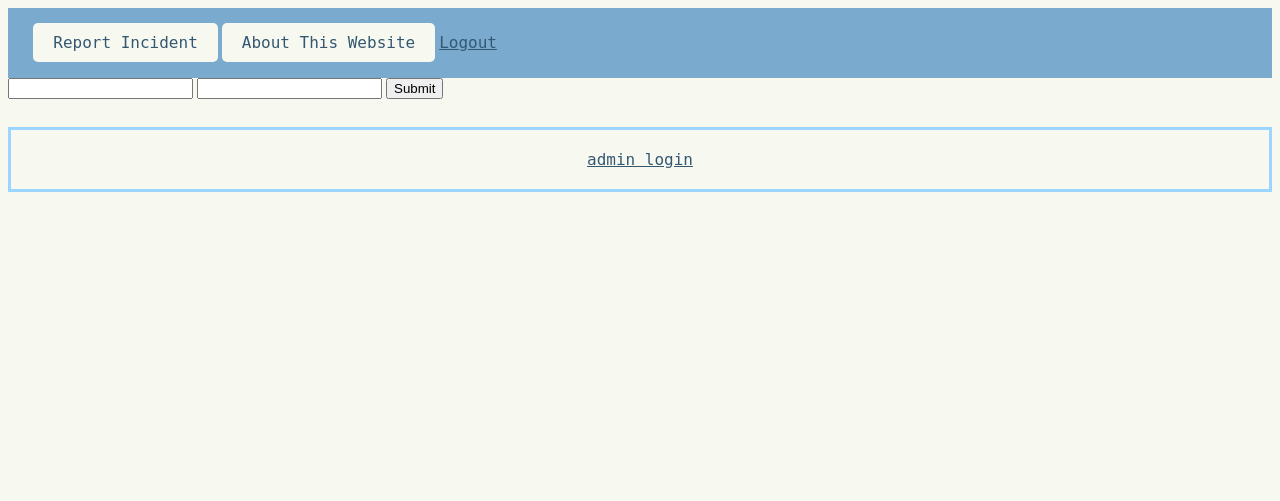
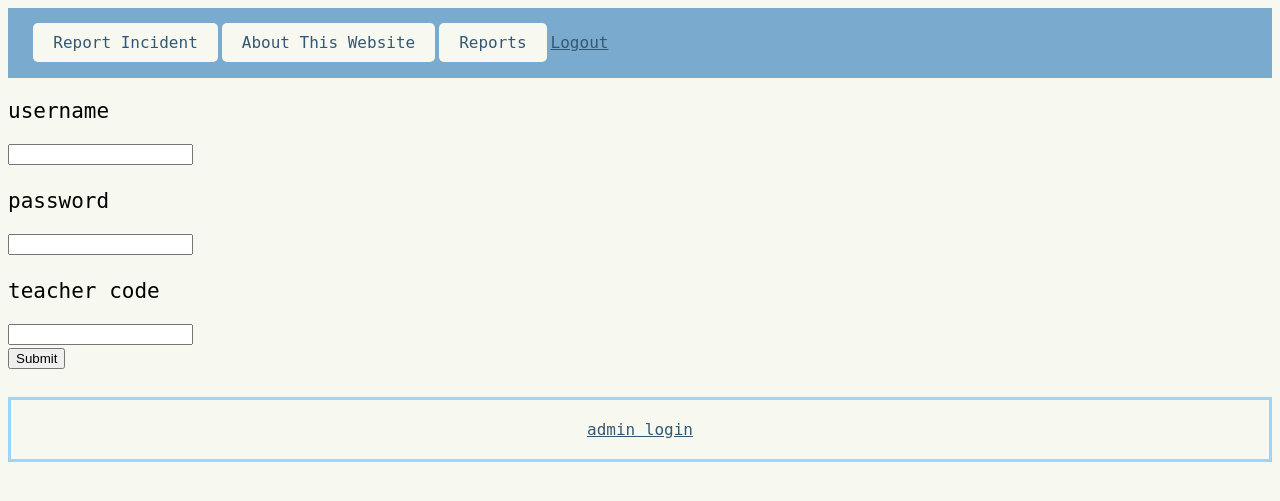
Before and after one commit to 22197/AR_webapp_13dtp, a Flask app: page /signup in a window 1280 px wide. Shown: the top 501 px of the page. Run offline with Flask 3, Linux system fonts and the light colour scheme; a user stored in the database is signed in; some web fonts are replaced.

Commit message:
teacher code added to user and sign up

```diff
--- a/routes.py
+++ b/routes.py
@@ -130,6 +130,7 @@ class User(UserMixin, db.Model):
     user_id = db.Column(db.Integer, primary_key=True)
     user_name = db.Column(db.String, nullable=False, unique=True)
     password = db.Column(db.String, nullable=False )
+    teacher_code = db.Column(db.String, nullable=False, unique=True)
 
     def get_id(self):
         return str(self.user_id)
@@ -197,6 +198,7 @@ class LoginForm(FlaskForm):
 class SignupForm(FlaskForm):
     user_name = StringField("user_name")
     password = PasswordField("password")
+    teacher_code = StringField("teacher-code")
     # Submit
     submit = SubmitField("Submit")
 
@@ -353,10 +355,10 @@ def signup():
     form = SignupForm()
     if form.validate_on_submit():
         hash_password = bcrypt.generate_password_hash(form.password.data)
-        new_user = User(user_name=form.user_name.data, password=hash_password)
+        new_user = User(user_name=form.user_name.data, teacher_code=form.teacher_code.data, password=hash_password)
         db.session.add(new_user)
         db.session.commit()
-        return render_template("sign_up.html", form=form, )
+        return redirect(url_for("login"))
     return render_template("sign_up.html", form=form, )
 
 
--- a/templates/header.html
+++ b/templates/header.html
@@ -2,6 +2,7 @@
     <a href="http://127.0.0.1:5000/" class="h_link">Report Incident</a>
     <a href="http://127.0.0.1:5000/about" class="h_link">About This Website</a>
     {% if current_user.is_authenticated %}
+        <a href="http://127.0.0.1:5000/view" class="h_link">Reports</a>
         <a href="{{ url_for('logout') }}">Logout</a>
     {% endif %}
 
--- a/templates/sign_up.html
+++ b/templates/sign_up.html
@@ -2,8 +2,12 @@
 {%block content%}
 <form method = "POST">
     {{ form.hidden_tag() }}
-    {{ form.user_name() }}
-    {{ form.password() }}
+    <p>username</p>
+    {{ form.user_name() }} <br>
+    <p>password</p>
+    {{ form.password() }}<br>
+    <p>teacher code</p>
+    {{ form.teacher_code()}}<br>
     {{ form.submit }}
 </form>
 {% endblock%}
```
Also changed, not shown: instance/database.db.
